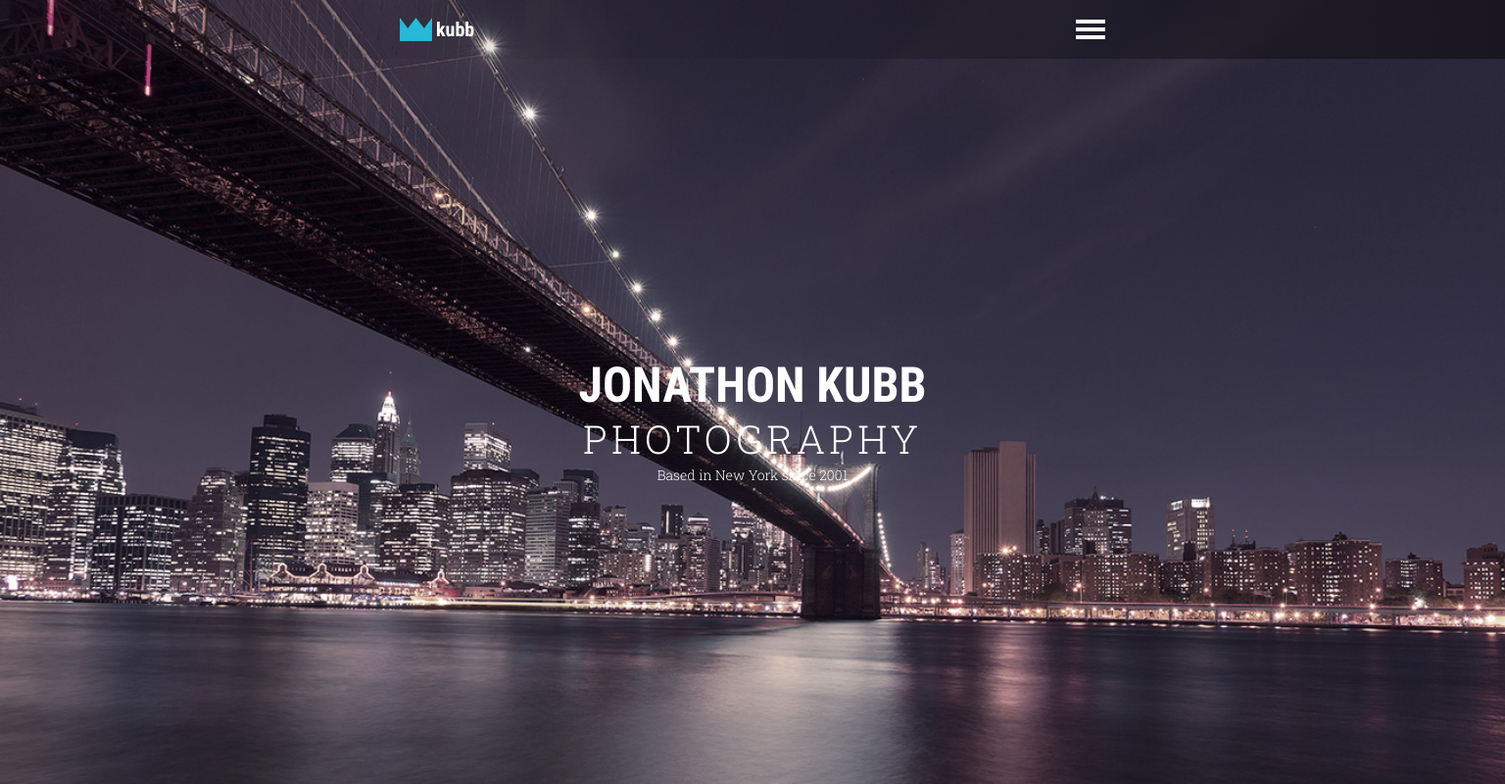
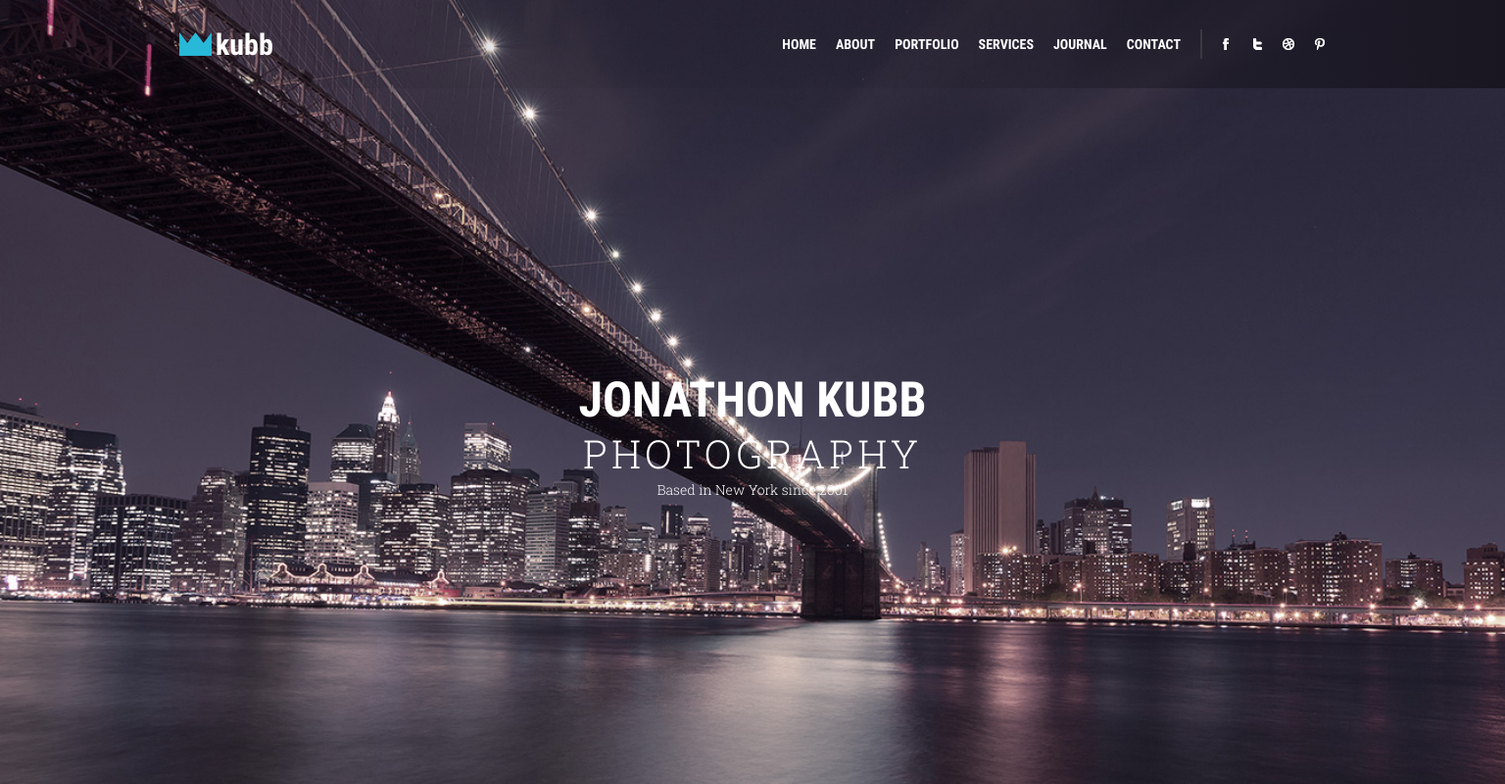
Before and after one commit to wwwax/kubb, a plain HTML site: page index.html in a window 1536 px wide. Shown: the whole page at 98% size. Drawn offline with Linux system fonts and the light colour scheme.

Commit message:
navigation done

```diff
--- a/assets/css/main.css
+++ b/assets/css/main.css
@@ -53,6 +53,12 @@ img {
   }
 }
 
+@media (min-width: 1440px) {
+  .container {
+    width: 1170px;
+  }
+}
+
 /* INTRO */
 
 .wrapper {
@@ -69,7 +75,7 @@ img {
 /* HEADER */
 
 .header {
-  background: linear-gradient(to right, rgba(25, 22, 33, 0.1) 40%, rgba(25, 22, 33, 1));
+  background: linear-gradient(to right, rgba(25, 22, 33, 0.1) 60%, rgba(25, 22, 33, 1));
 }
 
 .header_inner {
@@ -77,6 +83,18 @@ img {
   display: flex;
   justify-content: space-between;
   align-items: center;
+}
+
+@media (min-width: 768px) {
+  .header_inner {
+    height: 80px;
+  }
+}
+
+@media (min-width: 1440px) {
+  .header_inner {
+    height: 90px;
+  }
 }
 
 /* HERO */
@@ -166,6 +184,18 @@ img {
   margin-right: 4px;
 }
 
+@media (min-width: 768px) {
+  .logo {
+    font-size: 24px;
+  }
+}
+
+@media (min-width: 1440px) {
+  .logo {
+    font-size: 30px;
+  }
+}
+
 /* BURGER_BTN */
 
 .burger_btn {
@@ -218,9 +248,15 @@ img {
   bottom: 8px;
 }
 
-/* MENU-MOBILE */
+@media (min-width: 1440px) {
+  .burger_btn {
+    display: none;
+  }
+}
 
-.menu-mobile {
+/* MENU */
+
+.menu {
   position: fixed;
   top: 0;
   right: -100%;
@@ -235,20 +271,20 @@ img {
   transition: all 0.2s linear;
 }
 
-.menu-mobile.active {
+.menu.active {
   right: 0;
 }
 
-.menu-mobile_list {
+.menu_list {
   list-style: none;
   text-align: center;
 }
 
-.menu-mobile_item {
+.menu_item {
   margin-bottom: 20px;
 }
 
-.menu-mobile_link {
+.menu_link {
   font-family: roboto_condensed_bold;
   font-size: 18px;
   text-transform: uppercase;
@@ -256,13 +292,48 @@ img {
   color: #fff;
 }
 
-/* MENU-MOBILE_SOCIALS */
+@media (min-width: 768px) {
+  .menu_link {
+    font-size: 26px;
+  }
+}
 
-.menu-mobile_socials {
+@media (min-width: 1440px) {
+  .menu {
+    position: static;
+    flex-direction: row;
+    width: auto;
+    height: auto;
+    background-color: transparent;
+  }
+
+  .menu_list {
+    display: flex;
+    text-align: auto;
+  }
+
+  .menu_item {
+    margin-bottom: 0;
+    margin-right: 20px;
+  }
+
+  .menu_link {
+    font-size: 14px;
+    transition: color 0.2s linear;
+  }
+
+  .menu_link:hover {
+    color: #28b8d8;
+  }
+}
+
+/* MENU_SOCIALS */
+
+.menu_socials {
   width: 100%;
 }
 
-.menu-mobile_socials::before {
+.menu_socials::before {
   content: '';
   display: block;
   width: 100px;
@@ -272,13 +343,13 @@ img {
   background-color: #fff;
 }
 
-.menu-mobile_socials_list {
+.menu_socials_list {
   list-style: none;
+  display: flex;
   justify-content: center;
-  display: flex;
 }
 
-.menu-mobile_socials_link {
+.menu_socials_link {
   display: block;
   width: 12px;
   height: 12px;
@@ -287,20 +358,54 @@ img {
   padding: 12px;
 }
 
-.menu-mobile_socials_link.facebook {
+.menu_socials_link.facebook {
   background-image: url('../img/socials/facebook.png');
 }
 
-.menu-mobile_socials_link.twitter {
+.menu_socials_link.twitter {
   background-image: url('../img/socials/twitter.png');
 }
 
-.menu-mobile_socials_link.dribbble {
+.menu_socials_link.dribbble {
   background-image: url('../img/socials/dribbble.png');
 }
 
-.menu-mobile_socials_link.pinterest {
+.menu_socials_link.pinterest {
   background-image: url('../img/socials/pinterest.png');
+}
+
+@media (min-width: 768px) {
+  .menu_socials::before {
+    width: 150px;
+  }
+}
+
+@media (min-width: 1440px) {
+  .menu_socials {
+    width: auto;
+    height: 30px;
+    position: relative;
+  }
+
+  .menu_socials::before {
+    content: '';
+    position: absolute;
+    top: 0;
+    left: 0;
+    width: 2px;
+    height: 100%;
+    background-color: #3b3942;
+  }
+
+  .menu_socials_list {
+    height: 100%;
+    align-items: center;
+  }
+
+  .menu_socials_link {
+    padding: 0;
+    margin-left: 20px;
+  }
 }
 
 /* visually-hidden */
--- a/assets/js/main.js
+++ b/assets/js/main.js
@@ -1,17 +1,17 @@
 const burgerBtn = document.querySelector('.burger_btn');
-const menuMobile = document.querySelector('.menu-mobile');
-let isMenuMobileOpen = false;
+const menu = document.querySelector('.menu');
+let isMenuOpen = false;
 
 burgerBtn.addEventListener('click', onBurgerBtnClick);
 
 function onBurgerBtnClick() {
-  if (!isMenuMobileOpen) {
+  if (!isMenuOpen) {
     burgerBtn.classList.add('active');
-    menuMobile.classList.add('active');
-    isMenuMobileOpen = true;
+    menu.classList.add('active');
+    isMenuOpen = true;
   } else {
     burgerBtn.classList.remove('active');
-    menuMobile.classList.remove('active');
-    isMenuMobileOpen = false;
+    menu.classList.remove('active');
+    isMenuOpen = false;
   }
 }
--- a/index.html
+++ b/index.html
@@ -24,75 +24,76 @@
             <div class="burger_btn">
               <span></span>
             </div>
-          </div>
-        </div>
-      </div>
 
-      <!-- MENU-MOBILE -->
-      <div class="menu-mobile">
-        <ul class="menu-mobile_list">
+            <!-- MENU -->
+            <div class="menu">
+              <!-- LIST -->
+              <ul class="menu_list">
                 <!-- ITEM -->
-          <li class="menu-mobile_item">
-            <a class="menu-mobile_link" href="#">Home</a>
+                <li class="menu_item">
+                  <a class="menu_link" href="#">Home</a>
                 </li>
 
                 <!-- ITEM -->
-          <li class="menu-mobile_item">
-            <a class="menu-mobile_link" href="#">About</a>
+                <li class="menu_item">
+                  <a class="menu_link" href="#">About</a>
                 </li>
 
                 <!-- ITEM -->
-          <li class="menu-mobile_item">
-            <a class="menu-mobile_link" href="#">Portfolio</a>
+                <li class="menu_item">
+                  <a class="menu_link" href="#">Portfolio</a>
                 </li>
 
                 <!-- ITEM -->
-          <li class="menu-mobile_item">
-            <a class="menu-mobile_link" href="#">Services</a>
+                <li class="menu_item">
+                  <a class="menu_link" href="#">Services</a>
                 </li>
 
                 <!-- ITEM -->
-          <li class="menu-mobile_item">
-            <a class="menu-mobile_link" href="#">Journal</a>
+                <li class="menu_item">
+                  <a class="menu_link" href="#">Journal</a>
                 </li>
 
                 <!-- ITEM -->
-          <li class="menu-mobile_item">
-            <a class="menu-mobile_link" href="#">Contact</a>
+                <li class="menu_item">
+                  <a class="menu_link" href="#">Contact</a>
                 </li>
               </ul>
 
               <!-- SOCIALS -->
-        <div class="menu-mobile_socials">
-          <ul class="menu-mobile_socials_list">
+              <div class="menu_socials">
+                <ul class="menu_socials_list">
                   <!-- ITEM -->
-            <li class="menu-mobile_socials_item">
-              <a class="menu-mobile_socials_link facebook" href="#">
+                  <li class="menu_socials_item">
+                    <a class="menu_socials_link facebook" href="#">
                       <span class="visually-hidden">Facebook</span>
                     </a>
                   </li>
 
                   <!-- ITEM -->
-            <li class="menu-mobile_socials_item">
-              <a class="menu-mobile_socials_link twitter" href="#">
+                  <li class="menu_socials_item">
+                    <a class="menu_socials_link twitter" href="#">
                       <span class="visually-hidden">Twitter</span>
                     </a>
                   </li>
 
                   <!-- ITEM -->
-            <li class="menu-mobile_socials_item">
-              <a class="menu-mobile_socials_link dribbble" href="#">
+                  <li class="menu_socials_item">
+                    <a class="menu_socials_link dribbble" href="#">
                       <span class="visually-hidden">Dribbble</span>
                     </a>
                   </li>
 
                   <!-- ITEM -->
-            <li class="menu-mobile_socials_item">
-              <a class="menu-mobile_socials_link pinterest" href="#">
+                  <li class="menu_socials_item">
+                    <a class="menu_socials_link pinterest" href="#">
                       <span class="visually-hidden">Pinterest</span>
                     </a>
                   </li>
                 </ul>
+              </div>
+            </div>
+          </div>
         </div>
       </div>
 
```
Lines whose indentation alone changed are shown as unchanged.
